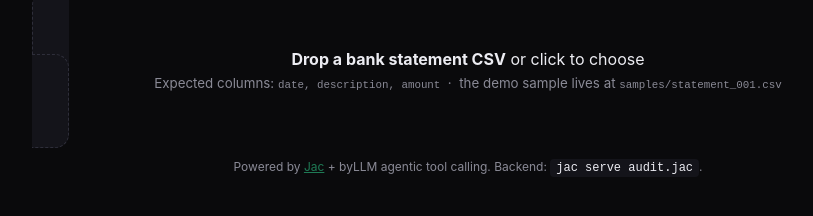
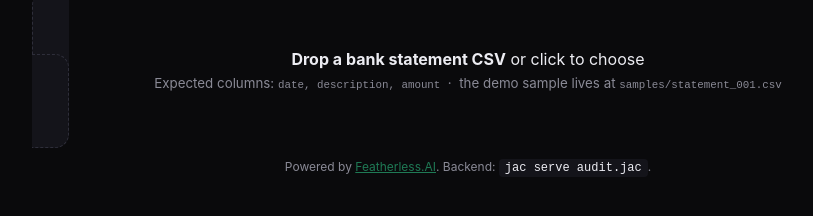
Before and after one commit to fozagtx/killBill, a plain HTML site: page web/index.html in a window 1280 px wide. Shown: the part 98-314 px from the top of the page, without its empty margins (172-985 px from the left). Drawn offline with Linux system fonts and the light colour scheme.

Commit message:
remove byLLM mention from web UI footer

```diff
--- a/web/index.html
+++ b/web/index.html
@@ -149,7 +149,7 @@
   <div class="list" id="list"></div>
 
   <footer>
-    Powered by <a href="https://docs.jaseci.org/" style="color:var(--accent)">Jac</a> + byLLM agentic tool calling.
+    Powered by <a href="https://featherless.ai/" style="color:var(--accent)">Featherless.AI</a>.
     Backend: <code>jac serve audit.jac</code>.
   </footer>
 </div>
```
